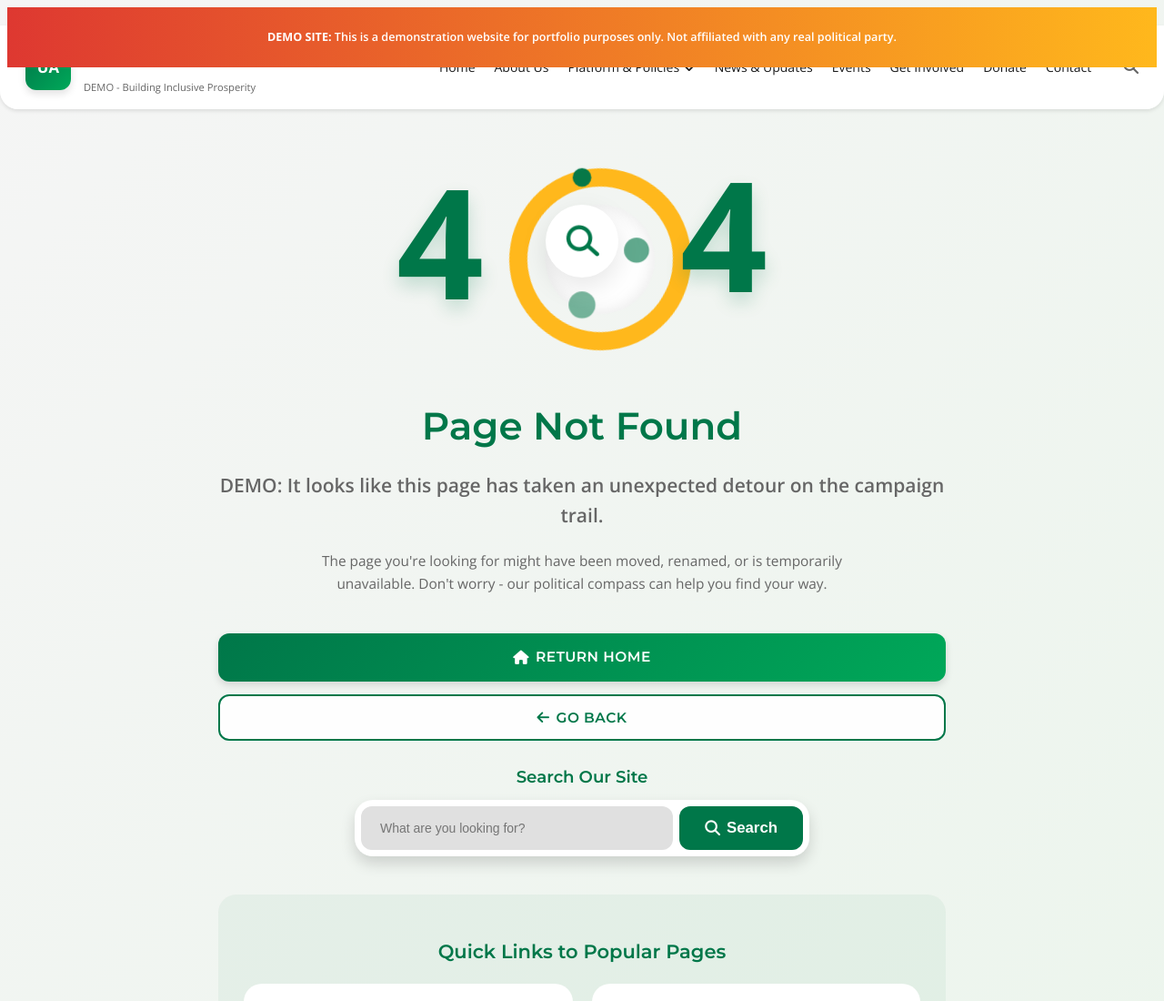
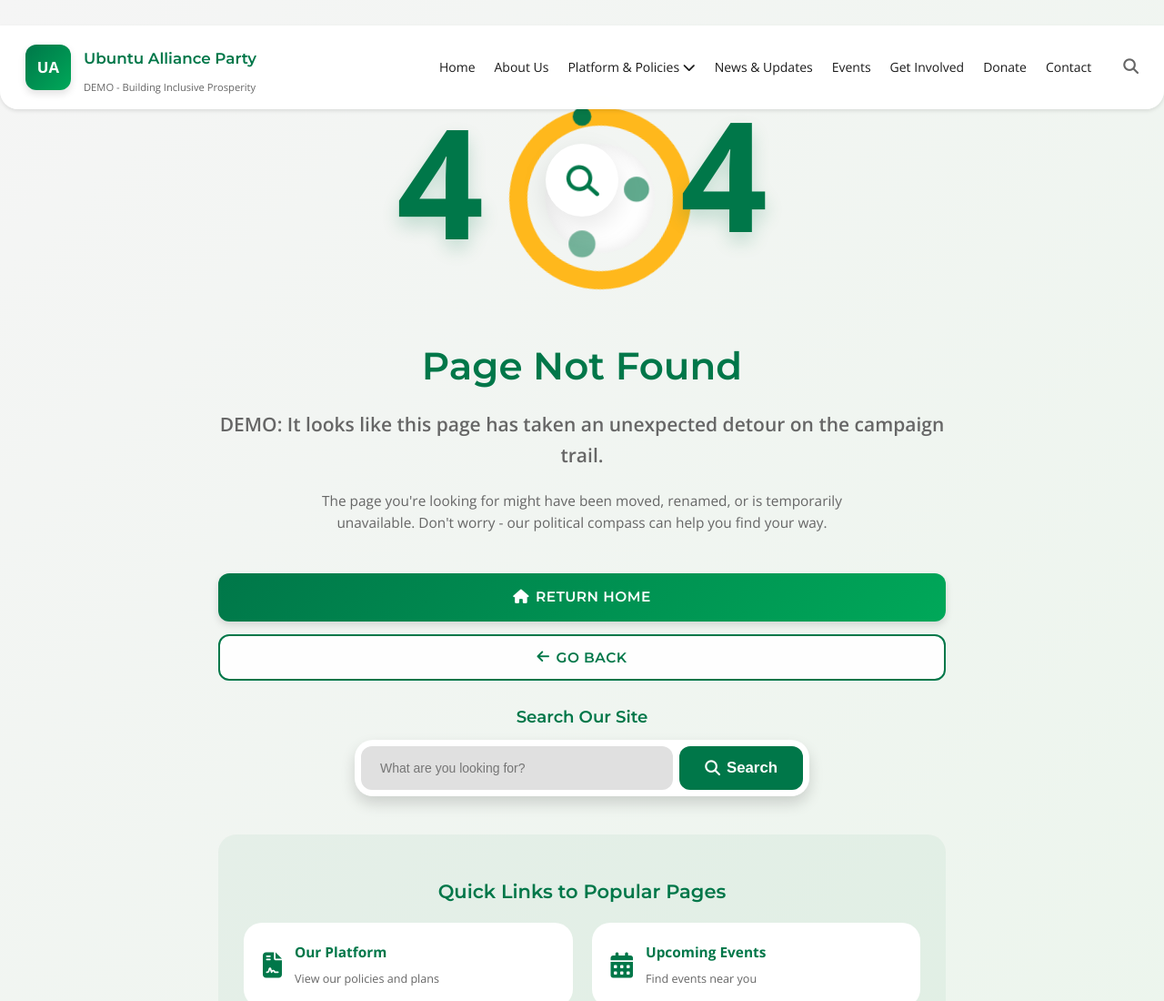
Before and after one commit to SCOTT-SAVAGE63/Demo-Site, a plain HTML site: page 404.html in a window 1280 px wide. Shown: the top 1100 px of the page at 91% size. Drawn offline with nearby package versions, Linux system fonts and the light colour scheme.

Commit message:
Update 404.html

```diff
--- a/404.html
+++ b/404.html
@@ -12,9 +12,6 @@
 <body>
     <div class="page-transition"></div>
 
-    <div class="demo-banner">
-        <p><strong>DEMO SITE:</strong> This is a demonstration website for portfolio purposes only. Not affiliated with any real political party.</p>
-    </div>
 
     <header class="main-header">
         <div class="header-container">
@@ -254,4 +251,5 @@
 
     <script src="script.js"></script>
 </body>
+
 </html>
```
